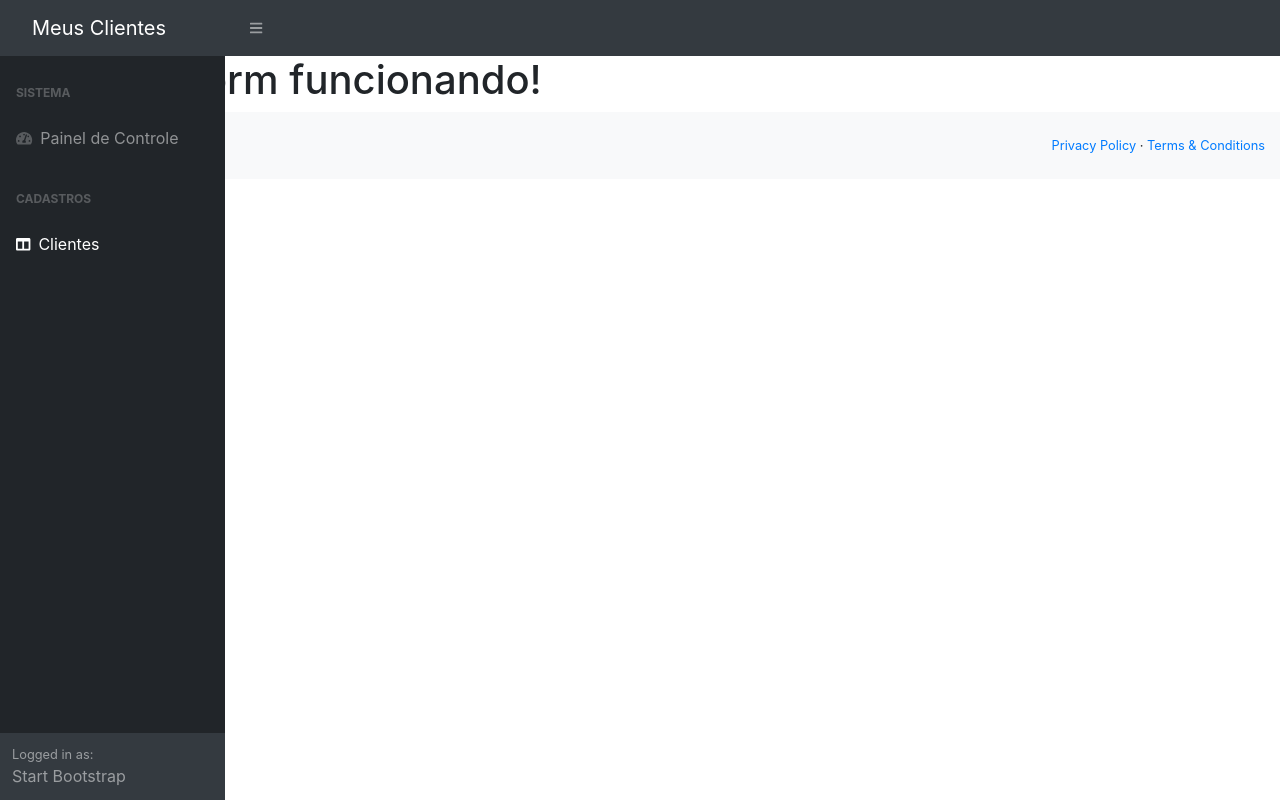
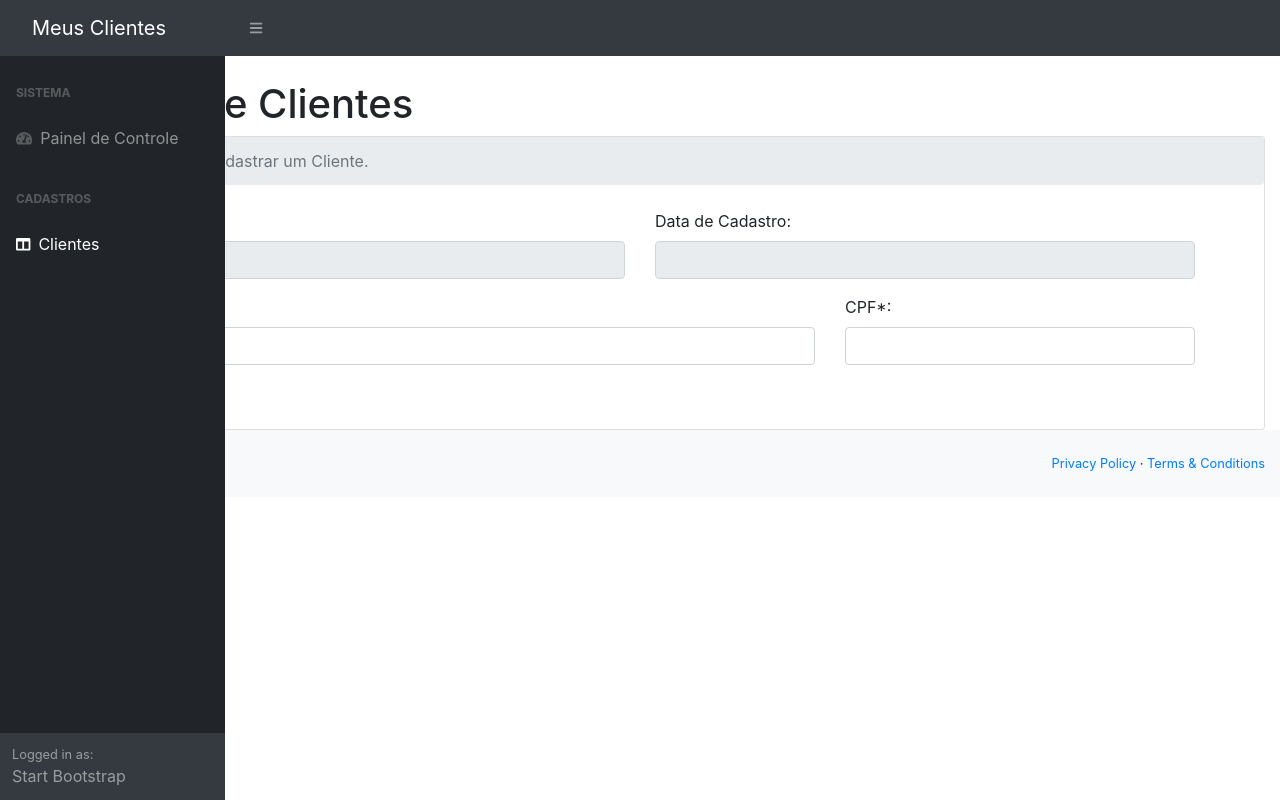
Before and after one commit to josivaldobatista/meu-dinheiro-app, an Angular app: page /clientes-form in a window 1280 px wide. Built offline with nearby package versions, Linux system fonts and the light colour scheme.

Commit message:
Criando formulário de cadastro de Cliente.

```diff
--- a/src/app/clientes/cliente-form/cliente-form.component.css
+++ b/src/app/clientes/cliente-form/cliente-form.component.css
@@ -0,0 +1,4 @@
+
+button {
+    margin-bottom: 10px;
+}
--- a/src/app/clientes/cliente-form/cliente-form.component.html
+++ b/src/app/clientes/cliente-form/cliente-form.component.html
@@ -1 +1,49 @@
-<h1>Clientes-form funcionando!</h1>
+<h1 class="mt-4">Cadastro de Clientes</h1>
+
+<div class="card">
+    <ol class="breadcrumb mb-4">
+        <li class="breadcrumb-item active">Informe os dados para cadastrar um Cliente.</li>
+    </ol>
+    <div class="container">
+        <form>
+            <div class="row">
+                <div class="col-md-6">
+                    <div class="form-group">
+                        <label>ID:</label>
+                        <input type="text" class="form-control" disabled>
+                    </div>
+                </div>
+                <div class="col-md-6">
+                    <div class="form-group">
+                        <label>Data de Cadastro:</label>
+                        <input type="text" class="form-control" disabled>
+                    </div>
+                </div>
+            </div>
+
+            <div class="row">
+                <div class="col-md-8">
+                    <div class="form-group">
+                        <label>Nome*:</label>
+                        <input type="text" class="form-control">
+                    </div>
+                </div>
+                <div class="col-md-4">
+                    <div class="form-group">
+                        <label>CPF*:</label>
+                        <input type="text" class="form-control">
+                    </div>
+                </div>
+            </div>
+
+            <div class="row">
+                <div class="col-md-2">
+                    <button type="submit" class="btn btn-success">
+                        <i class="fa fa-save"></i>
+                        Salvar
+                    </button>
+                </div>
+            </div>
+        </form>
+    </div>
+</div>
--- a/src/app/clientes/cliente-form/cliente-form.component.ts
+++ b/src/app/clientes/cliente-form/cliente-form.component.ts
@@ -1,4 +1,6 @@
 import { Component, OnInit } from '@angular/core';
+
+import { Cliente } from '../cliente';
 
 @Component({
   selector: 'app-cliente-form',
@@ -7,6 +9,8 @@ import { Component, OnInit } from '@angular/core';
 })
 export class ClienteFormComponent implements OnInit {
 
+  cliente: Cliente;
+
   constructor() { }
 
   ngOnInit(): void {
```
Also changed, not shown: src/app/clientes/Cliente.ts (added, +7 -0 lines).
